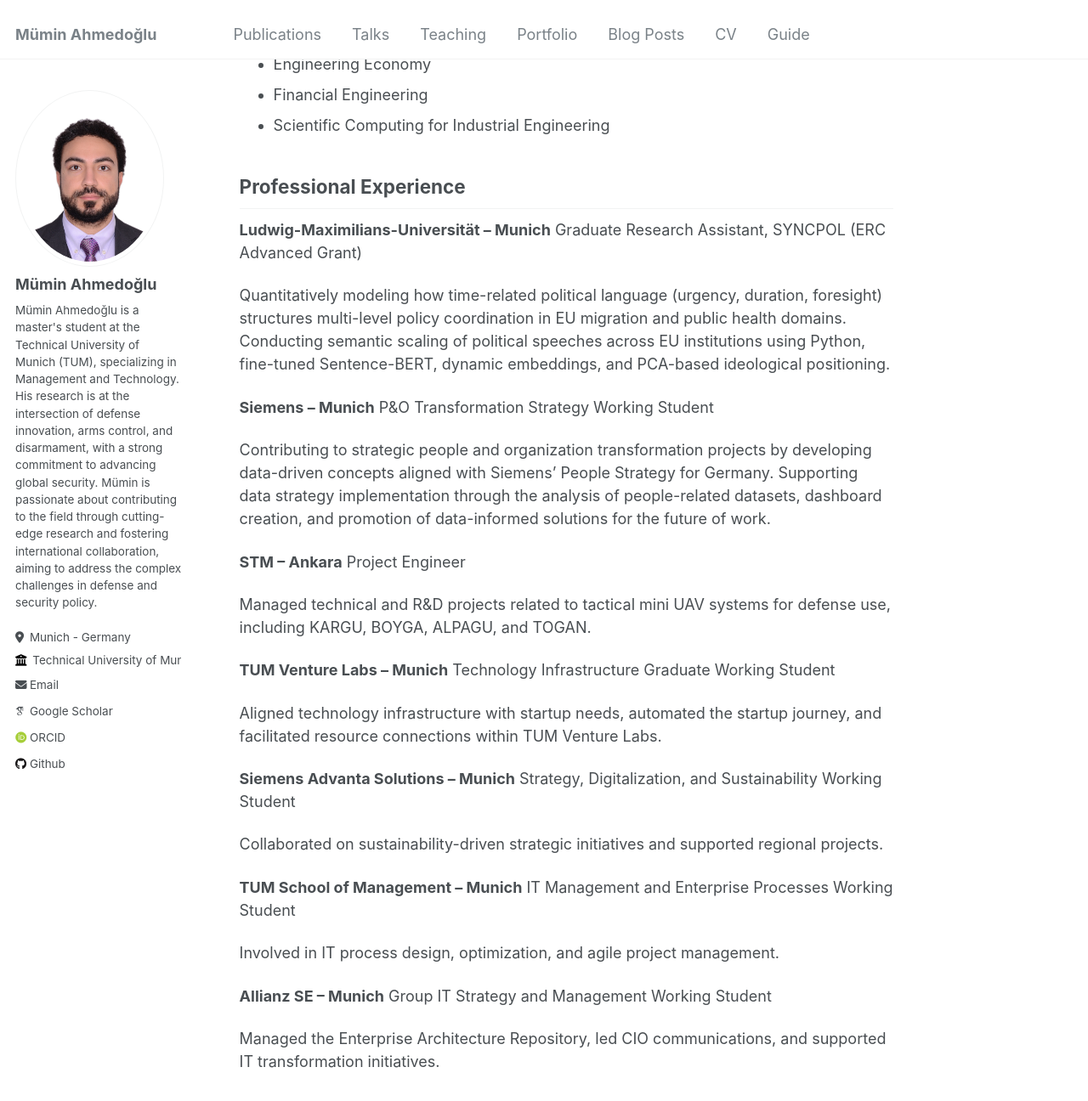
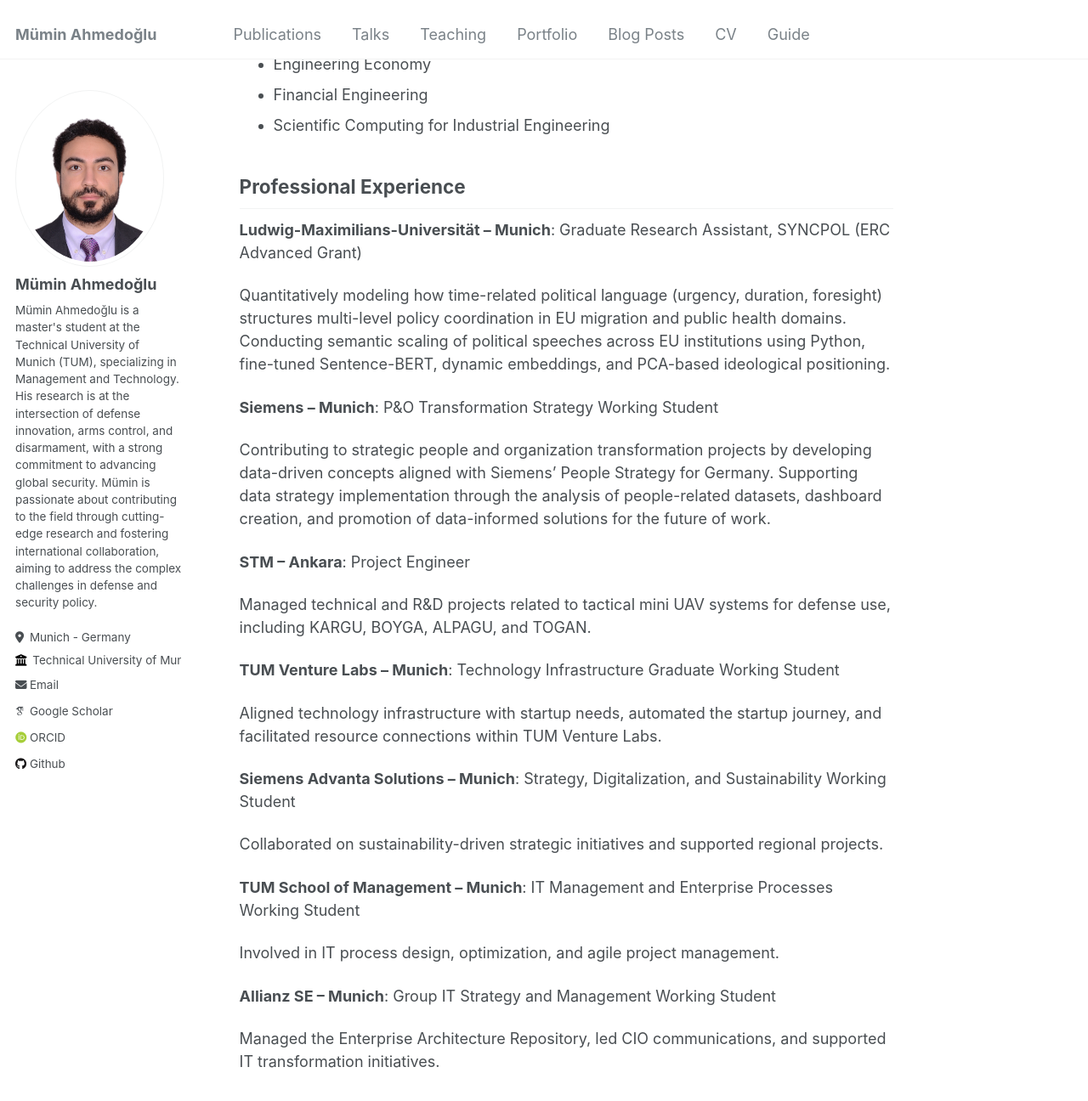
Before and after one commit to ahmedoglu/ahmedoglu.github.io, a Jekyll site: the page built from _pages/about.md, in a window 1280 px wide and 1400 px high, scrolled down 5274 px. Shown: the top 1296 px of the window at 85% size. Built offline with Jekyll 4.4.1, drawn with Linux system fonts in a browser that asks for light colours; some web fonts are replaced.

```diff
--- a/_pages/about.md
+++ b/_pages/about.md
@@ -123,30 +123,30 @@ During my studies, I have taken several relevant courses, including:
 Professional Experience
 ------
 
-**Ludwig-Maximilians-Universität – Munich**  Graduate Research Assistant, SYNCPOL (ERC Advanced Grant)
+**Ludwig-Maximilians-Universität – Munich**:  Graduate Research Assistant, SYNCPOL (ERC Advanced Grant)
 
 Quantitatively modeling how time-related political language (urgency, duration, foresight) structures multi-level policy coordination in EU migration and public health domains. Conducting semantic scaling of political speeches across EU institutions using Python, fine-tuned Sentence-BERT, dynamic embeddings, and PCA-based ideological positioning.
 
-**Siemens – Munich**  P&O Transformation Strategy Working Student
+**Siemens – Munich**:  P&O Transformation Strategy Working Student
 
 Contributing to strategic people and organization transformation projects by developing data-driven concepts aligned with Siemens' People Strategy for Germany. Supporting data strategy implementation through the analysis of people-related datasets, dashboard creation, and promotion of data-informed solutions for the future of work.
 
-**STM – Ankara**  Project Engineer
+**STM – Ankara**:  Project Engineer
 
 Managed technical and R&D projects related to tactical mini UAV systems for defense use, including KARGU, BOYGA, ALPAGU, and TOGAN.
 
-**TUM Venture Labs – Munich**  Technology Infrastructure Graduate Working Student
+**TUM Venture Labs – Munich**:  Technology Infrastructure Graduate Working Student
 
 Aligned technology infrastructure with startup needs, automated the startup journey, and facilitated resource connections within TUM Venture Labs.
 
-**Siemens Advanta Solutions – Munich**  Strategy, Digitalization, and Sustainability Working Student
+**Siemens Advanta Solutions – Munich**:  Strategy, Digitalization, and Sustainability Working Student
 
 Collaborated on sustainability-driven strategic initiatives and supported regional projects.
 
-**TUM School of Management – Munich**  IT Management and Enterprise Processes Working Student
+**TUM School of Management – Munich**:  IT Management and Enterprise Processes Working Student
 
 Involved in IT process design, optimization, and agile project management.
 
-**Allianz SE – Munich**  Group IT Strategy and Management Working Student
+**Allianz SE – Munich**:  Group IT Strategy and Management Working Student
 
 Managed the Enterprise Architecture Repository, led CIO communications, and supported IT transformation initiatives.
```
